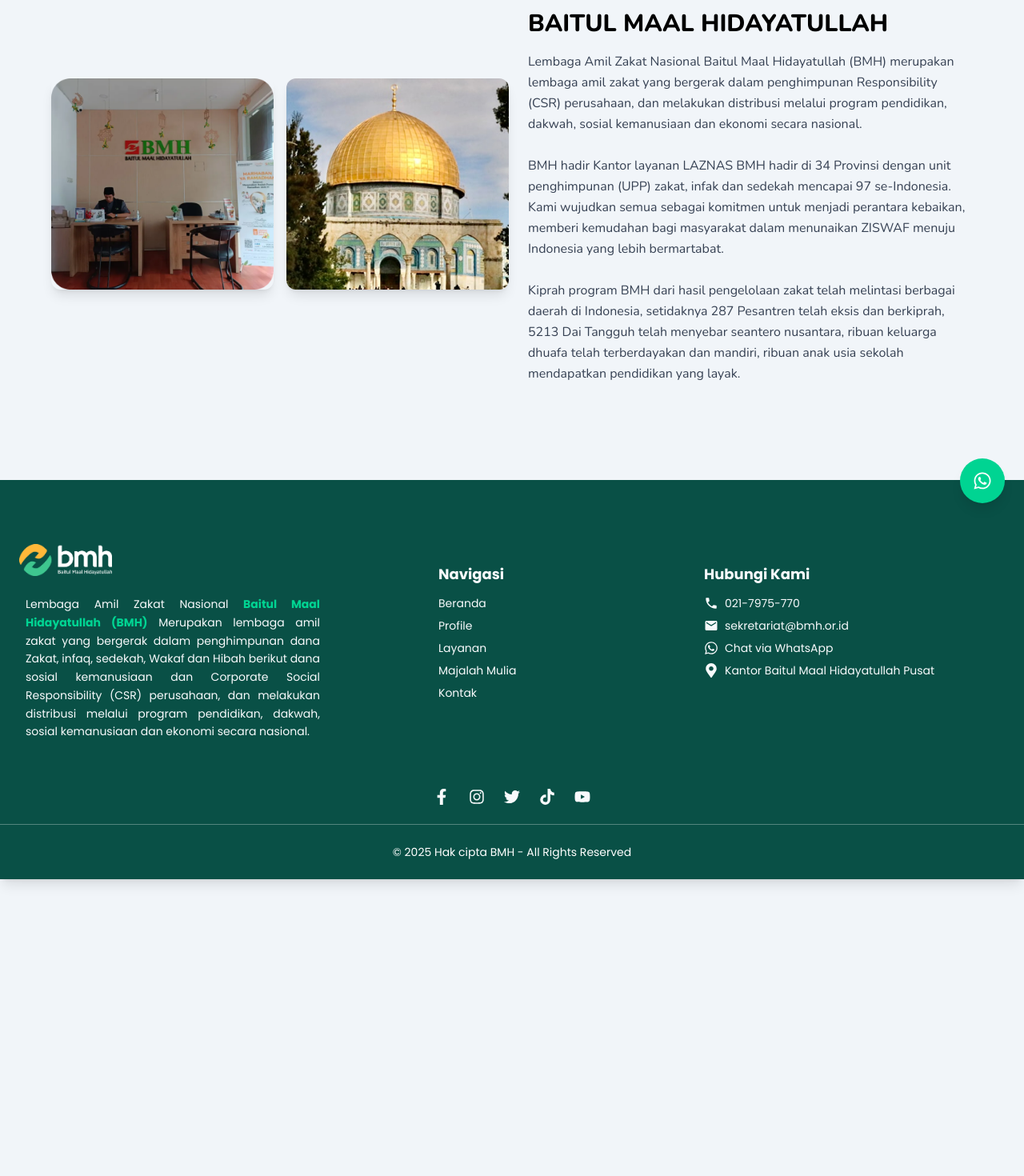
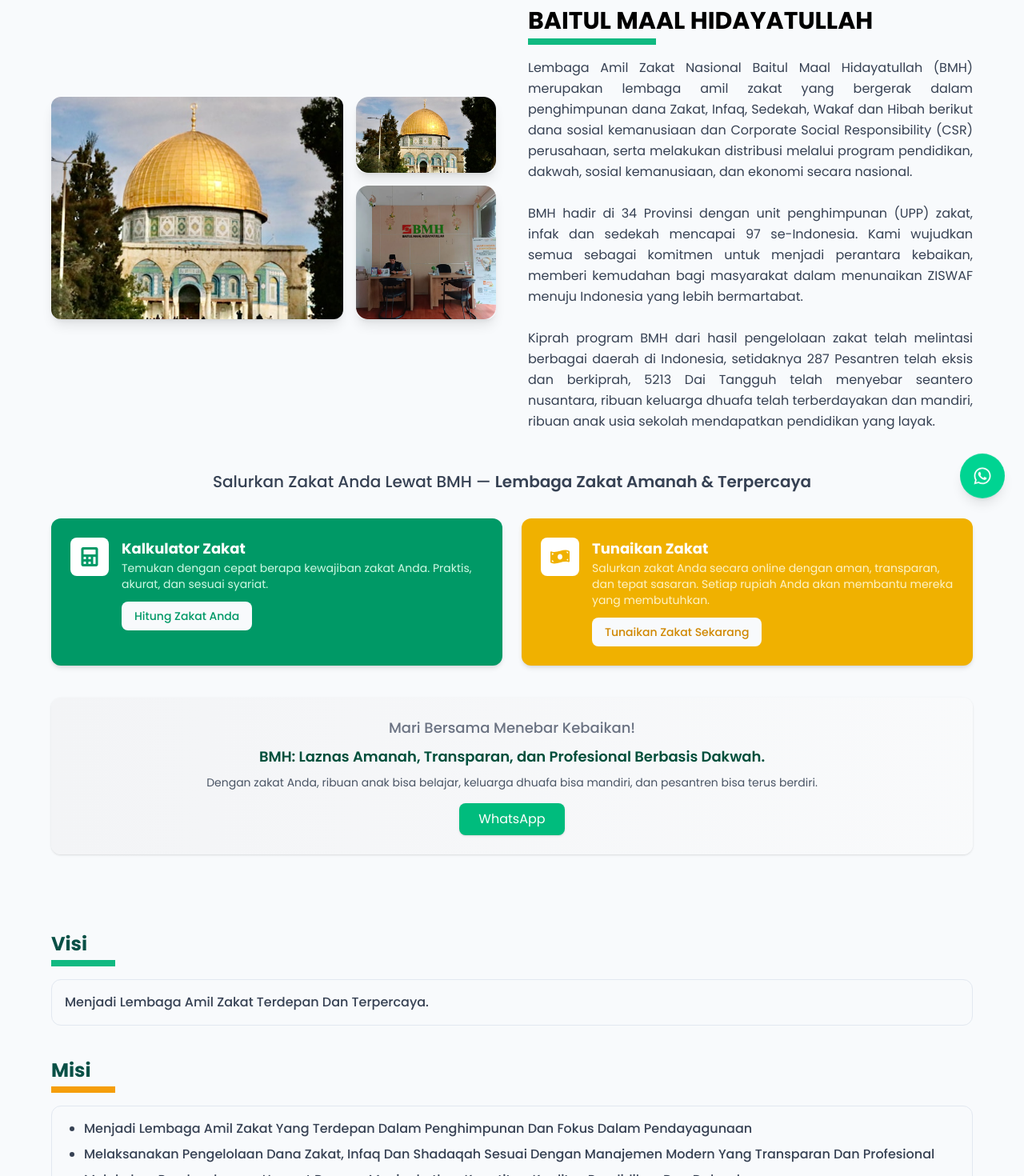
Before and after one commit to azzam-azhari/bmh, a React (Vite) app: page /profilBmh in a window 1280 px wide. Shown: the part 140-1610 px from the top of the page at 80% size. Before the commit the page ends 1239 px from the top, so only its background shows below. Built offline with nearby package versions, Linux system fonts and the light colour scheme.

Commit message:
Halaman Profil slicing

```diff
--- a/index.html
+++ b/index.html
@@ -1,4 +1,4 @@
-<!doctype html>
+<!DOCTYPE html>
 <html lang="en" class="scroll-smooth">
   <head>
     <meta charset="UTF-8" />
@@ -6,7 +6,7 @@
     <meta name="viewport" content="width=device-width, initial-scale=1.0" />
     <title>New BMH</title>
   </head>
-  <body class="bg-slate-100" id="home">
+  <body class="bg-slate-50" id="home">
     <div id="root"></div>
     <script type="module" src="/src/main.jsx"></script>
   </body>
--- a/src/components/Navbar.jsx
+++ b/src/components/Navbar.jsx
@@ -150,11 +150,11 @@
           <div className="flex items-center gap-2 social">
             <a
               href="/doubleSliderLogin"
-              className="px-4 py-1 font-semibold text-white transition duration-300 rounded-full bg-emerald-400 hover:bg-emerald-500 focus:outline-2 focus:outline-offset-2 focus:outline-emerald-400 active:bg-emerald-700"
+              className="px-4 py-1 font-semibold text-white transition duration-300 rounded-xl bg-emerald-500 hover:bg-emerald-600 focus:outline-2 focus:outline-offset-2 focus:outline-emerald-400 active:bg-emerald-700"
             >
               Login
             </a>
-            <a href="#" className="px-4 py-1 font-semibold text-white transition duration-300 rounded-full bg-emerald-400 hover:bg-emerald-500 focus:outline-2 focus:outline-offset-2 focus:outline-emerald-400 active:bg-emerald-700">
+            <a href="#" className="px-4 py-1 font-semibold text-white transition duration-300 bg-red-600 rounded-xl hover:bg-red-700 focus:outline-2 focus:outline-offset-2 focus:outline-emerald-400 active:bg-emerald-700">
               Bhs
             </a>
             <i ref={buttonRef} className={`block text-3xl md:hidden text-slate-900 ${show ? 'ri-close-line' : 'ri-menu-line'}`} onClick={handleClick}></i>
--- a/src/pages/BuktiNyata.jsx
+++ b/src/pages/BuktiNyata.jsx
@@ -75,7 +75,7 @@
                 <div className="flex flex-col justify-center w-full p-6">
                   <h3 className={'${bukti.judul} mb-2 font-semibold text-md hover:cursor-pointer'}>{bukti.title}</h3>
                   <p className="flex-1 text-xs leading-relaxed text-slate-600">{bukti.desc}</p>
-                  <button className="self-start px-5 py-2 mt-4 text-xs text-white bg-teal-900 hover:cursor-pointer rounded-xl hover:bg-teal-950">Selengkapnya</button>
+                  <button className="self-start px-5 py-2 mt-4 text-xs text-white bg-[#095046] hover:cursor-pointer rounded-xl hover:bg-teal-950">Selengkapnya</button>
                 </div>
               </div>
             </div>
--- a/src/pages/Home.jsx
+++ b/src/pages/Home.jsx
@@ -8,7 +8,7 @@
 
 export default function Home() {
   return (
-    <div className="min-h-screen bg-slate-100">
+    <div className="min-h-screen bg-slate-50">
       {/* Hero Section */}
       <Hero />
 
--- a/src/pages/LastCard.jsx
+++ b/src/pages/LastCard.jsx
@@ -38,7 +38,7 @@
                 <h2 className="mb-3 text-lg font-semibold text-emerald-600">{item.title}</h2>
                 <p className="text-sm text-slate-600">{item.desc}</p>
               </div>
-              <button className="self-start px-4 py-2 mt-6 text-xs font-medium text-white rounded-md bg-green-950 hover:bg-green-900">Selengkapnya</button>
+              <button className="self-start px-4 py-2 mt-6 text-xs font-medium text-white rounded-md bg-[#095046] hover:bg-teal-950">Selengkapnya</button>
             </div>
           ))}
         </div>
--- a/src/pages/ProfilBmh.jsx
+++ b/src/pages/ProfilBmh.jsx
@@ -1,26 +1,32 @@
 import React from 'react';
+import { FaCalculator, FaMoneyBillWave } from 'react-icons/fa';
 
 const ProfilBmh = () => {
   return (
-    <section className="px-4 font-nunito py-20 bg-slate-100 container mx-auto md:px-8 lg:py-30 lg:px-16">
-      <div className="flex flex-col items-center gap-10 mx-auto max-w-7xl lg:flex-row">
-        {/* Images */}
-        <div className="flex flex-col gap-4 sm:flex-row lg:w-1/2 sm:w-full">
-          <img src="/images/profil/profil1.png" alt="BMH Office" className="object-cover w-full shadow-lg rounded-xl md:w-1/2" />
-          <img src="/images/profil/profil2.png" alt="Masjid" className="object-cover w-full shadow-lg rounded-xl md:w-1/2" />
+    <section className="container px-4 py-20 mx-auto font-poppins bg-slate-50 md:px-8 lg:py-30 lg:px-16">
+      <div className="grid items-center gap-10 mx-auto max-w-7xl lg:grid-cols-2">
+        {/* Images Grid */}
+        <div className="grid w-full grid-cols-1 gap-4 md:grid-cols-3">
+          {/* Gambar besar: melebar 2 kolom di layar md ke atas */}
+          <img src="/images/profil/profil2.png" alt="BMH Office" className="object-cover w-full h-full shadow-lg md:col-span-2 md:row-span-2 rounded-xl" />
+          {/* Gambar kecil 1 */}
+          <img src="/images/profil/profil2.png" alt="Launching Logo" className="object-cover w-full h-full shadow-lg rounded-xl" />
+          {/* Gambar kecil 2 */}
+          <img src="/images/profil/profil1.png" alt="Produk BMH" className="object-cover w-full h-full shadow-lg rounded-xl" />
         </div>
 
         {/* Text Content */}
-        <div className="text-center lg:w-1/2 lg:text-left">
+        <div className="text-left lg:text-left">
           <h3 className="font-semibold tracking-wide text-green-600 uppercase">TENTANG KAMI</h3>
-          <h2 className="mt-2 mb-4 text-3xl font-bold md:font-extrabold">BAITUL MAAL HIDAYATULLAH</h2>
-          <p className="leading-relaxed text-gray-700 text-left">
-            Lembaga Amil Zakat Nasional Baitul Maal Hidayatullah (BMH) merupakan lembaga amil zakat yang bergerak dalam penghimpunan Responsibility (CSR) perusahaan, dan melakukan distribusi melalui program pendidikan, dakwah, sosial
-            kemanusiaan dan ekonomi secara nasional.
+          <h2 className="mt-1 text-2xl font-bold md:text-3xl md:font-extrabold">BAITUL MAAL HIDAYATULLAH</h2>
+          <div className="h-2 w-40 bg-[#10B981] mt-1 mb-4"></div>
+          <p className="leading-relaxed text-justify text-gray-700">
+            Lembaga Amil Zakat Nasional Baitul Maal Hidayatullah (BMH) merupakan lembaga amil zakat yang bergerak dalam penghimpunan dana Zakat, Infaq, Sedekah, Wakaf dan Hibah berikut dana sosial kemanusiaan dan Corporate Social
+            Responsibility (CSR) perusahaan, serta melakukan distribusi melalui program pendidikan, dakwah, sosial kemanusiaan, dan ekonomi secara nasional.
             <br />
             <br />
-            BMH hadir Kantor layanan LAZNAS BMH hadir di 34 Provinsi dengan unit penghimpunan (UPP) zakat, infak dan sedekah mencapai 97 se-Indonesia. Kami wujudkan semua sebagai komitmen untuk menjadi perantara kebaikan, memberi kemudahan
-            bagi masyarakat dalam menunaikan ZISWAF menuju Indonesia yang lebih bermartabat.
+            BMH hadir di 34 Provinsi dengan unit penghimpunan (UPP) zakat, infak dan sedekah mencapai 97 se-Indonesia. Kami wujudkan semua sebagai komitmen untuk menjadi perantara kebaikan, memberi kemudahan bagi masyarakat dalam menunaikan
+            ZISWAF menuju Indonesia yang lebih bermartabat.
             <br />
             <br />
             Kiprah program BMH dari hasil pengelolaan zakat telah melintasi berbagai daerah di Indonesia, setidaknya 287 Pesantren telah eksis dan berkiprah, 5213 Dai Tangguh telah menyebar seantero nusantara, ribuan keluarga dhuafa telah
@@ -28,6 +34,82 @@
           </p>
         </div>
       </div>
+
+      {/* CTA Zakat */}
+      <div className="container py-12 mx-auto max-w-7xl">
+        {/* Heading */}
+        <p className="mb-8 text-xl font-medium text-center text-gray-700">
+          Salurkan Zakat Anda Lewat BMH — <span className="font-semibold">Lembaga Zakat Amanah &amp; Terpercaya</span>
+        </p>
+
+        {/* Cards */}
+        <div className="grid gap-6 mb-10 md:grid-cols-2">
+          {/* Kalkulator Zakat */}
+          <div className="flex items-start gap-4 p-6 text-white shadow-md bg-emerald-600 rounded-xl">
+            <div className="p-3 bg-white rounded-lg">
+              <FaCalculator className="w-6 h-6 text-emerald-600" />
+            </div>
+            <div>
+              <h3 className="text-lg font-bold">Kalkulator Zakat</h3>
+              <p className="text-sm text-emerald-100">Temukan dengan cepat berapa kewajiban zakat Anda. Praktis, akurat, dan sesuai syariat.</p>
+              <a href="#" className="inline-block px-4 py-2 mt-3 text-sm font-medium rounded-lg bg-slate-50 text-emerald-600 hover:bg-slate-100">
+                Hitung Zakat Anda
+              </a>
+            </div>
+          </div>
+
+          {/* Tunaikan Zakat */}
+          <div className="flex items-start gap-4 p-6 text-white bg-yellow-500 shadow-md rounded-xl">
+            <div className="p-3 bg-white rounded-lg">
+              <FaMoneyBillWave className="w-6 h-6 text-yellow-500" />
+            </div>
+            <div>
+              <h3 className="text-lg font-bold">Tunaikan Zakat</h3>
+              <p className="text-sm text-amber-100">Salurkan zakat Anda secara online dengan aman, transparan, dan tepat sasaran. Setiap rupiah Anda akan membantu mereka yang membutuhkan.</p>
+              <a href="#" className="inline-block px-4 py-2 mt-3 text-sm font-medium text-yellow-600 rounded-lg bg-slate-50 hover:bg-slate-100">
+                Tunaikan Zakat Sekarang
+              </a>
+            </div>
+          </div>
+        </div>
+
+        {/* CTA Box */}
+        <div className="p-6 text-center shadow bg-gradient-to-r from-gray-100 to-gray-50 rounded-xl">
+          <p className="mb-2 text-lg font-medium text-gray-500">Mari Bersama Menebar Kebaikan!</p>
+          <h4 className="mb-2 text-lg font-semibold text-emerald-900">BMH: Laznas Amanah, Transparan, dan Profesional Berbasis Dakwah.</h4>
+          <p className="mb-4 text-sm text-gray-600">Dengan zakat Anda, ribuan anak bisa belajar, keluarga dhuafa bisa mandiri, dan pesantren bisa terus berdiri.</p>
+          <a href="https://wa.me/628123456789" target="_blank" rel="noopener noreferrer" className="inline-block px-6 py-2 text-white transition rounded-lg shadow bg-emerald-500 hover:bg-emerald-600">
+            WhatsApp
+          </a>
+        </div>
+      </div>
+
+      {/* Visi-Misi */}
+      <div className="">
+        <div className="container py-12 mx-auto space-y-10 max-w-7xl">
+          {/* Visi */}
+          <div>
+            <h2 className="text-2xl font-bold text-[#095046] flex items-center gap-2">Visi</h2>
+            <div className="h-2 w-20 bg-[#10B981] mt-1 mb-4"></div>
+            <div className="p-4 border rounded-xl border-slate-200">
+              <p className="font-medium text-gray-700">Menjadi Lembaga Amil Zakat Terdepan Dan Terpercaya.</p>
+            </div>
+          </div>
+
+          {/* Misi */}
+          <div>
+            <h2 className="text-2xl font-bold text-[#095046] flex items-center gap-2">Misi</h2>
+            <div className="h-2 w-20 bg-[#F59E0B] mt-1 mb-4"></div>
+            <div className="p-4 border rounded-xl border-slate-200">
+              <ul className="pl-6 space-y-2 font-medium text-gray-700 list-disc">
+                <li>Menjadi Lembaga Amil Zakat Yang Terdepan Dalam Penghimpunan Dan Fokus Dalam Pendayagunaan</li>
+                <li>Melaksanakan Pengelolaan Dana Zakat, Infaq Dan Shadaqah Sesuai Dengan Manajemen Modern Yang Transparan Dan Profesional</li>
+                <li>Melakukan Pemberdayaan Ummat Dengan Meningkatkan Kuantitas, Kualitas Pendidikan Dan Dakwah</li>
+              </ul>
+            </div>
+          </div>
+        </div>
+      </div>
     </section>
   );
 };
--- a/src/pages/ProgramKami.jsx
+++ b/src/pages/ProgramKami.jsx
@@ -21,7 +21,7 @@
       {/* Grid Program */}
       <div className="grid grid-cols-2 gap-4 mb-12 md:grid-cols-3 lg:grid-cols-3">
         {programs.map((item, idx) => (
-          <div key={idx} className="flex items-center gap-3 p-4 transition border border-slate-200 rounded-xl hover:shadow-xs hover:border-0 hover:bg-slate-200">
+          <div key={idx} className="flex items-center gap-3 p-4 transition border border-slate-200 rounded-xl hover:shadow-xs hover:border-0 hover:bg-slate-100">
             <span className="text-xl text-green-600">{item.icon}</span>
             <p className="text-sm font-semibold text-[#095046]">{item.title}</p>
           </div>
@@ -31,7 +31,7 @@
       {/* Kartu Bantuan */}
       <div className="flex flex-col items-center gap-6 p-6 border border-slate-200 md:flex-row rounded-2xl">
         {/* Kiri */}
-        <div className="flex flex-col items-center flex-1 gap-4 p-6 text-white md:flex-row bg-gradient-to-r from-amber-400 to-amber-300 rounded-xl">
+        <div className="flex flex-col items-center flex-1 gap-4 p-6 text-white md:flex-row bg-gradient-to-r from-yellow-500 to-yellow-400 rounded-xl">
           {/* <div className="text-4xl">💛</div> */}
           <div>
             <button className="px-4 py-2 font-semibold text-yellow-500 bg-white shadow hover:bg-slate-50 rounded-xl hover:cursor-pointer">Bantu Sekarang!</button>
@@ -44,12 +44,12 @@
         {/* Kanan */}
         <div className="flex flex-col flex-1 gap-2">
           <p className="text-sm text-[#095046]">Masih bingung cara berdonasi?, Tim kami siap membantu kamu</p>
-          <div className="flex items-center gap-2 px-3 py-2 text-sm text-center text-gray-700 rounded-lg bg-slate-50 hover:bg-slate-200 hover:cursor-pointer">
-            <span className="font-semibold ">WhatsApp:</span> 021 - 7975770
-          </div>
-          <div className="flex items-center gap-2 px-3 py-2 text-sm text-center text-gray-700 rounded-lg bg-slate-50 hover:bg-slate-200 hover:cursor-pointer">
+          <a href="https://wa.me/6289661240225" className="flex items-center gap-2 px-3 py-2 text-sm text-center text-gray-700 rounded-lg bg-slate-100 hover:bg-slate-200 hover:cursor-pointer">
+            <span className="font-semibold ">WhatsApp:</span> +62 896-6124-0225 (Bapak Nu'man)
+          </a>
+          <a href="https://wa.me/6289661240225" className="flex items-center gap-2 px-3 py-2 text-sm text-center text-gray-700 rounded-lg bg-slate-100 hover:bg-slate-200 hover:cursor-pointer">
             <span className="font-semibold ">Email:</span> sekretariat@bmh.or.id
-          </div>
+          </a>
         </div>
       </div>
     </section>
```
